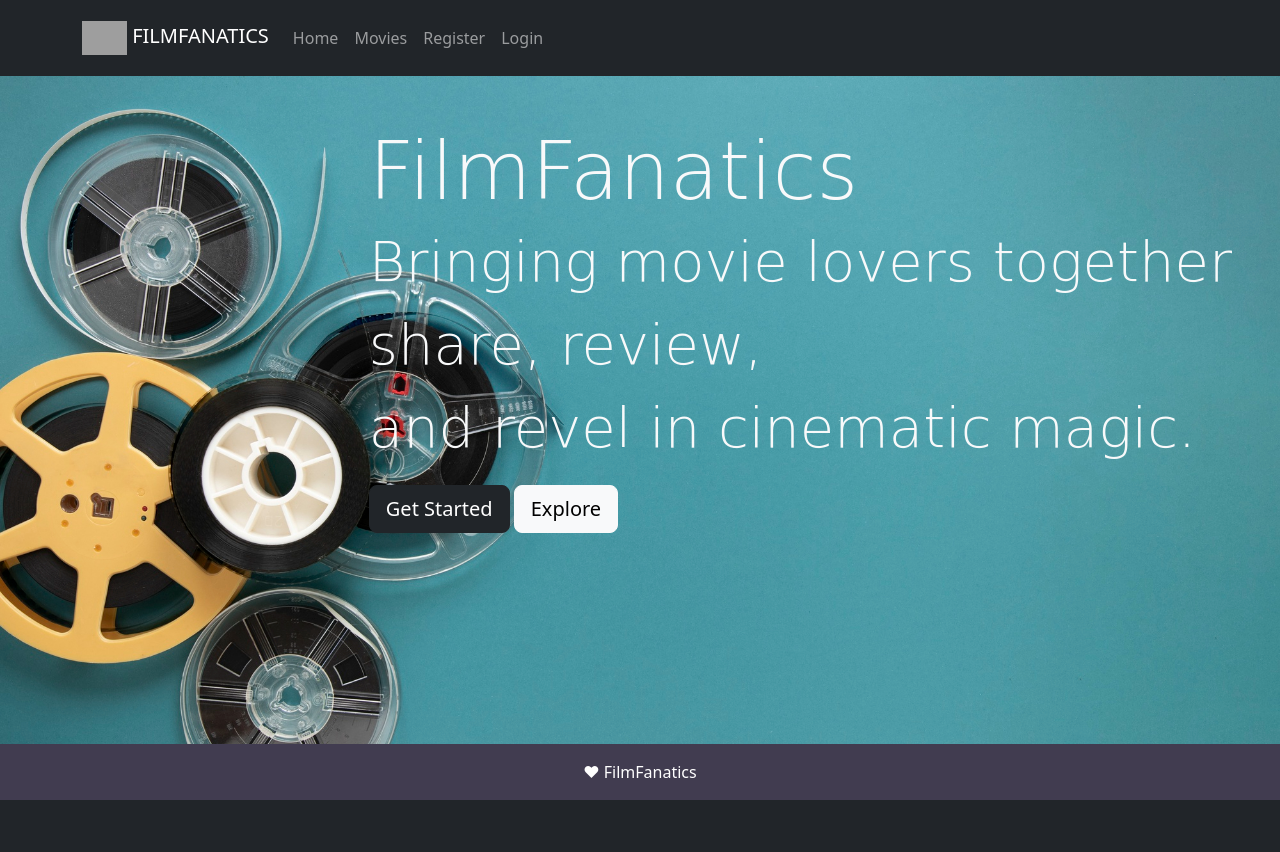
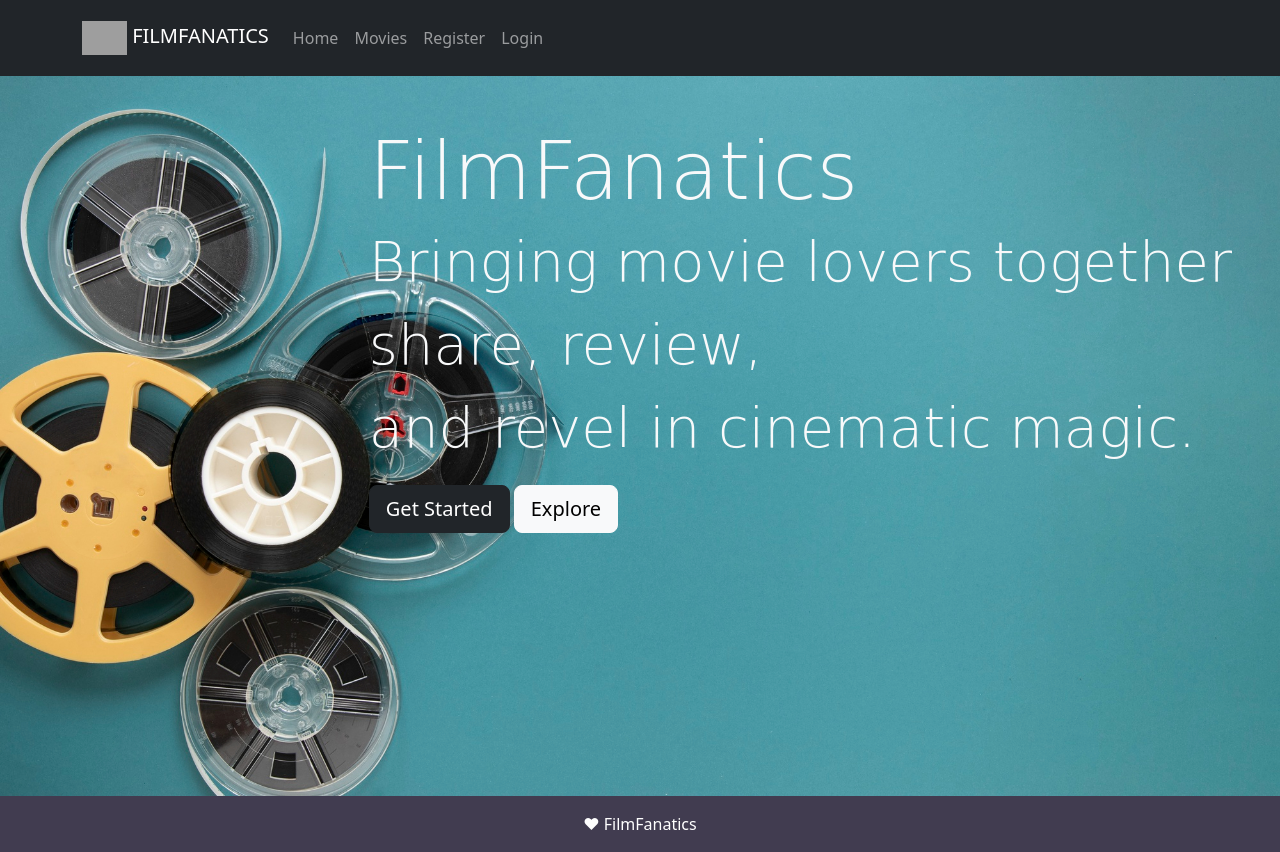
Before and after one commit to vyshnav-vinod/FilmFanatics, a Django app: page / in a window 1280 px wide. Before the commit the page ends 800 px from the top, so only its background shows below. Run offline with Django 5.2, Linux system fonts and the light colour scheme; some libraries are stand-ins or nearby versions; grey boxes are pictures that could not be loaded.

Commit message:
Minor changes

```diff
--- a/filmfanatics/main/urls.py
+++ b/filmfanatics/main/urls.py
@@ -18,7 +18,6 @@ urlpatterns = [
     # path("edit/profile/<int:pk>", views.edit_movie, name="editprofile"),
     # path("edit/review/<int:pk>", views.edit_movie, name="editreview"),
     path("delete/movie/<int:movie_id>", views.dlt_movie, name="dltmovie"),
-    # path("delete/profile/<int:pk>", views.dlt_movie, name="dltprofile"),
     # path("delete/review/<int:pk>", views.dlt_movie, name="dltreview"),
 
 
--- a/filmfanatics/main/views.py
+++ b/filmfanatics/main/views.py
@@ -106,7 +106,7 @@ def view_movie(request, pk, _already_reviewed=False):
     if _already_reviewed:
         messages.error(request, "You have already reviewed once!!")
     movie = Movie.objects.get(id=pk)
-    reviews = Review.objects.filter(movie=movie).order_by("-added_on")
+    reviews = Review.objects.filter(movie=movie).order_by("-added_on").filter(~Q(review=None))
     reviews_count = reviews.count()
     return render(request, "view_movie.html", {"movie": movie, "reviews": reviews, "count": reviews_count})
 
--- a/filmfanatics/templates/base.html
+++ b/filmfanatics/templates/base.html
@@ -10,10 +10,28 @@
     <link rel="stylesheet" href="https://cdnjs.cloudflare.com/ajax/libs/font-awesome/5.15.4/css/all.min.css">
     <script src="https://cdn.jsdelivr.net/npm/bootstrap@5.3.3/dist/js/bootstrap.bundle.min.js" integrity="sha384-YvpcrYf0tY3lHB60NNkmXc5s9fDVZLESaAA55NDzOxhy9GkcIdslK1eN7N6jIeHz" crossorigin="anonymous"></script>
     <link href="https://maxcdn.bootstrapcdn.com/font-awesome/4.3.0/css/font-awesome.min.css" rel="stylesheet">
+    <style>
+        html,
+        body {
+            height: 100%;
+        }
+
+        body {
+            display: flex;
+            flex-direction: column;
+        }
+
+        .content {
+            flex: 1 0 auto;
+        }
+
+        .footer {
+            flex-shrink: 0;
+        }
+    </style>
 </head>
 <body>
     <!-- NAVBAR -->
-
     <nav class="navbar navbar-expand-lg py-3 navbar-dark bg-dark shadow-sm">
         <div class="container d-flex justify-content-between align-items-center">
             <a href="{% url 'main:index' %}" class="navbar-brand">
@@ -43,21 +61,17 @@
             </div>
         </div>
     </nav>
-
     <!-- NAVBAR END -->
 
-
+    <div class="content">
         {% block body %}
         {% endblock %}
+    </div>
 
-
-        <section class="fixed-bottom">
-            <footer class="text-center text-white" style="background-color: #514B64">
+    <footer class="footer text-center text-white" style="background-color: #514B64">
         <div class="text-center p-3" style="background-color: rgba(0, 0, 0, 0.2);">
             <a class="text-white" href="/" style="text-decoration: none; color: inherit;">&hearts; FilmFanatics</a>
         </div>
     </footer>
-        </section>
-
 </body>
 </html>
--- a/filmfanatics/templates/index.html
+++ b/filmfanatics/templates/index.html
@@ -13,7 +13,10 @@
             <p>and revel in cinematic magic.</p>
         </div>
         <div class="mt-4">
+            {% if user.is_authenticated %}
+            {% else %}
            <a href="{% url 'main:register' %}" style="text-decoration: none; color: inherit;"><button type="button" class="btn btn-dark btn-lg mr-3">Get Started</button></a>
+           {% endif %}
            <a href="{% url 'main:allmovies' %}" style="text-decoration: none; color: inherit;"><button type="button" class="btn btn-light btn-lg">Explore</button></a>
         </div>
     </div>
--- a/filmfanatics/templates/profile.html
+++ b/filmfanatics/templates/profile.html
@@ -34,6 +34,10 @@
                         </div>
                     </a>
                 </div>
+                {% empty %}
+                <div class="alert alert-info" role="alert">
+                    User has not added any movies yet!!
+                </div>
                 {% endfor %}
             </div>
         </div>
--- a/filmfanatics/templates/view_movie.html
+++ b/filmfanatics/templates/view_movie.html
@@ -37,7 +37,7 @@
 
     <h2 class="h2 mb-4">User Reviews</h2>
 
-    <section class="content-item" id="reviews">
+    <section class="content-item mb-5" id="reviews">
         <div class="container">
             <div class="row">
                 <div class="col-sm-12">
@@ -73,7 +73,7 @@
 
                     <!-- REVIEW - START -->
                     {% for review in reviews %}
-                    <div class="media">
+                    <div class="media ">
                         <a class="pull-left" href="{% url 'main:profile' review.user.id %}"><img class="media-object" src="{{ review.user.avatar.img }}" alt=""></a>
                         <div class="media-body">
                             <h4 class="media-heading">{{ review.user.username }}</h4>
```
Lines whose indentation alone changed are shown as unchanged.
